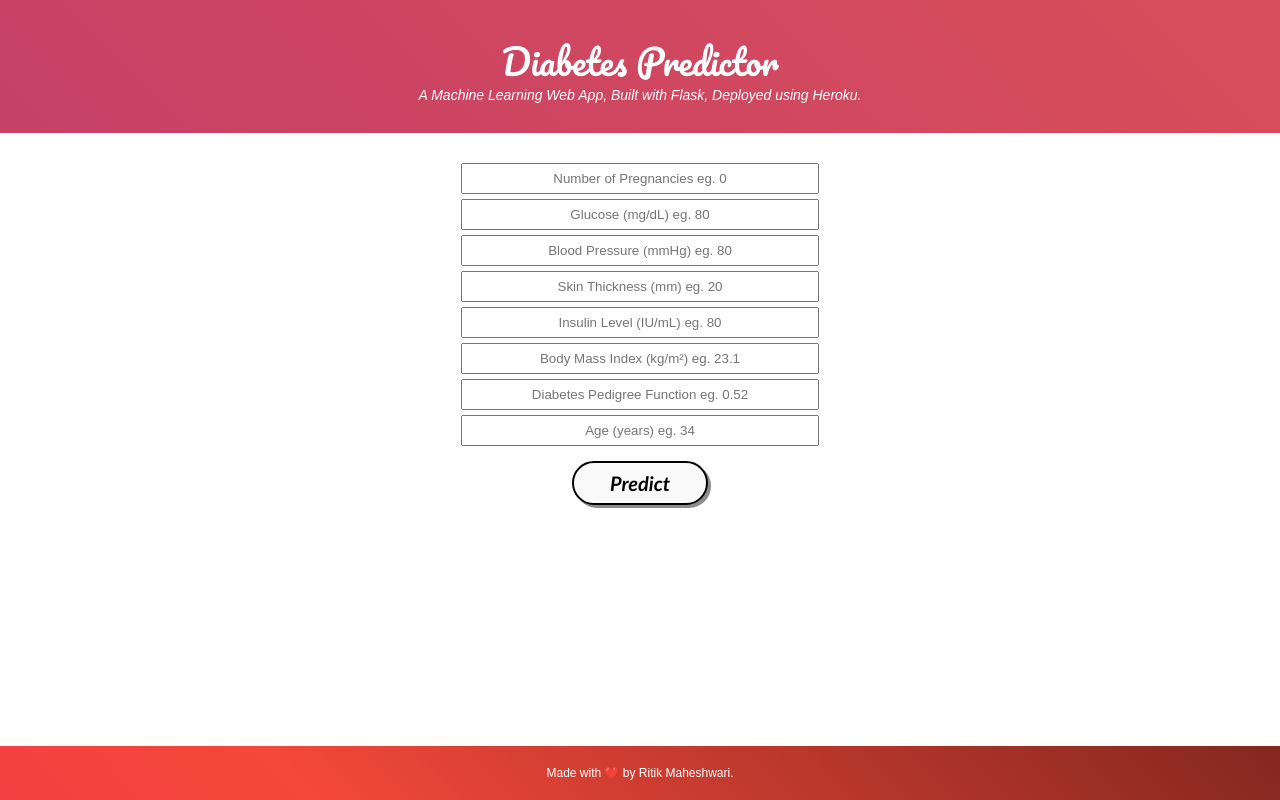
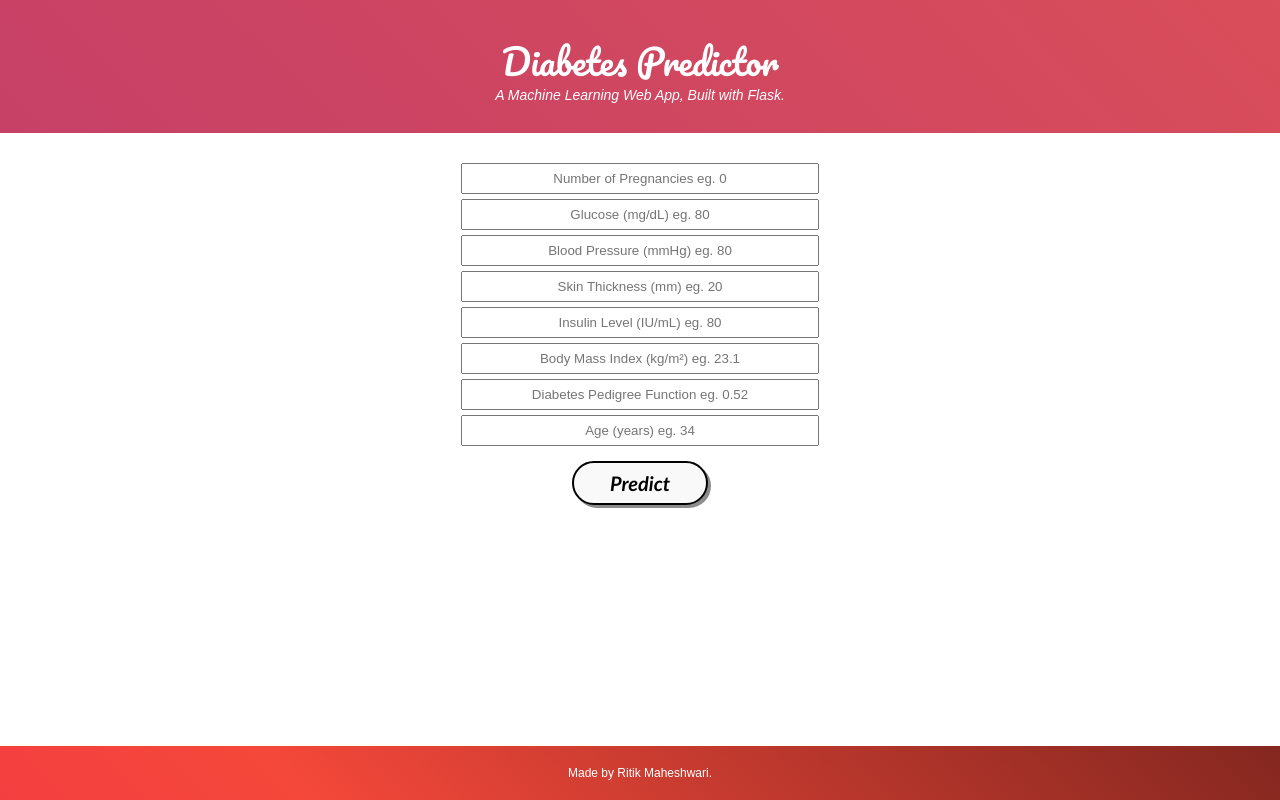
Before and after one commit to ritikmaheshwari29/Diabetes-Prediction-App, a Flask app: page / in a window 1280 px wide. Run offline with Flask 2, Linux system fonts and the light colour scheme; parts of the project's set-up code (start-up, migrations or seed data) failed here and were passed over; some libraries are stand-ins or nearby versions.

Commit message:
Update diabetes.html

```diff
--- a/templates/diabetes.html
+++ b/templates/diabetes.html
@@ -16,7 +16,7 @@
     	<div class="container">
             <h2 class='container-heading'><span class="heading_font">Diabetes Predictor</span></h2>
             <div class='description'>
-    			<p>A Machine Learning Web App, Built with Flask, Deployed using Heroku.</p>
+    			<p>A Machine Learning Web App, Built with Flask.</p>
     		</div>
     	</div>
 
@@ -48,7 +48,7 @@
                <!-- <a target="_blank" href="https://github.com/anujvyas/Diabetes-Prediction-Deployment"><i class="fab fa-github fa-lg contact-icon"></i></a> -->
                <!-- <a target="_blank" href="https://www.linkedin.com/in/anujkvyas"><i class="fab fa-linkedin fa-lg contact-icon"></i></a> -->
            </div>
-           <p class='footer-description'>Made with ❤️ by Ritik Maheshwari.</p>
+           <p class='footer-description'>Made by Ritik Maheshwari.</p>
        </div>
 
     </body>
```
